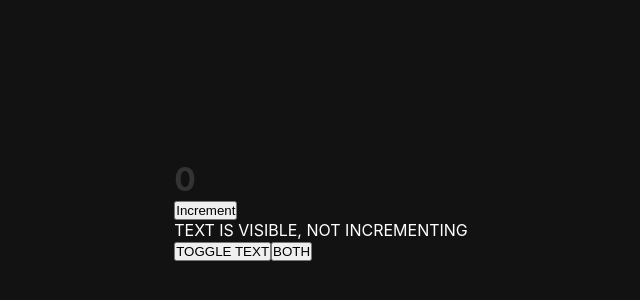
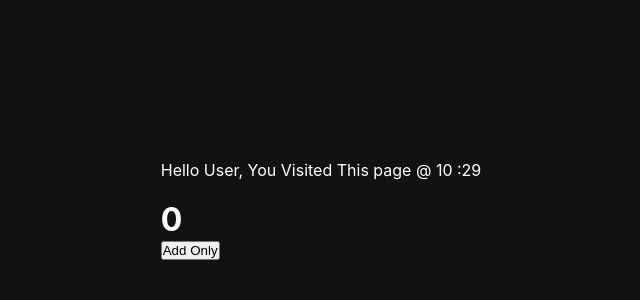
Before and after one commit to Dinuk-A/self-study-react, a React (Create React App) app: page / in a window 1280 px wide. Shown: the part 190-490 px from the top of the page, without its empty margins (319-959 px from the left). Built offline with nearby package versions, Linux system fonts and the light colour scheme.

Commit message:
use effect basic example added

```diff
--- a/src/App.js
+++ b/src/App.js
@@ -1,11 +1,13 @@
-import Reducer from "./components/UseReducerEx/Reducer";
+
 import './App.css';
+import Effect from './components/EffectEx/Effect';
+
 
 function App() {
   return (
     <div >
 
-      <Reducer />
+      <Effect />
 
     </div>
   );
--- /dev/null
+++ b/src/components/EffectEx/Effect.jsx
@@ -0,0 +1,40 @@
+import { useEffect, useState } from "react";
+
+//use effect will run every time a page loads/component re renders
+const Effect = () => {
+    const [count, setCount] = useState(0);
+    const [welcomeMsg, setwelcomeMsg] = useState("Hello User");
+
+    //this runs in every rerender
+    useEffect(() => {
+        setwelcomeMsg(`Hello User, You Visited This page @ ${new Date().getHours()} :${new Date().getMinutes()} `);
+
+    }, [])
+
+    //this runs only when the given state changes
+    useEffect(() => {
+        document.title = `Count : ${count} `;
+    }, [count])
+
+    const increment = () => {
+        setCount(count + 1);
+    }
+
+    return (
+        <div>
+            <p>{welcomeMsg}</p>
+            <br />
+            <h1>{count}</h1>
+
+
+            <button onClick={increment}>Add Only</button>
+
+        </div>
+    )
+
+
+
+
+}
+
+export default Effect;
--- a/src/index.css
+++ b/src/index.css
@@ -8,12 +8,12 @@ html,
 body {
   height: 100%;
   background-color: #121212;
-  color: #e0e0e0;
+  color: white;
   font-family: -apple-system, BlinkMacSystemFont, 'Segoe UI', 'Roboto', 'Oxygen', 'Ubuntu', 'Cantarell', 'Fira Sans', 'Droid Sans', 'Helvetica Neue', sans-serif;
   display: flex;
   justify-content: center;
   align-items: center;
-  color: #333;
+
 }
 
 #root {
```
